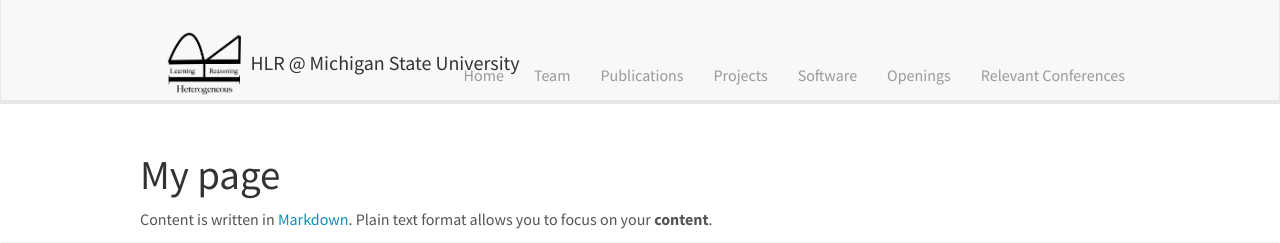
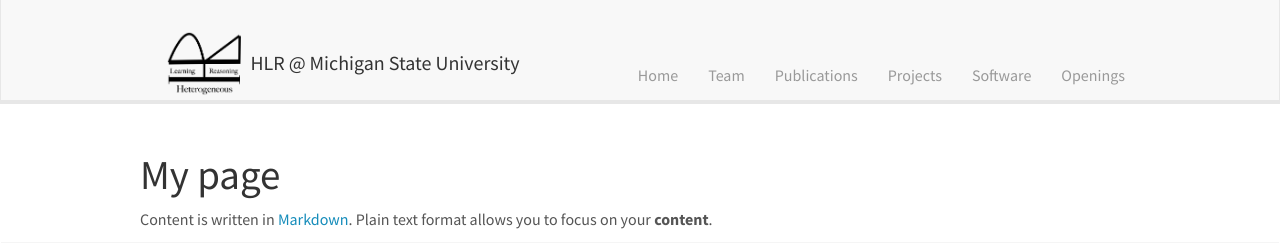
Before and after one commit to HLR/HLR.github.io, a Jekyll site: the page built from aeuindex.md, in a window 1280 px wide. Shown: the top 243 px of the page. Built offline with Jekyll 4.4.1, drawn with Linux system fonts in a browser that asks for light colours; nearby versions of some CDN libraries.

Commit message:
Revert "Update header.html"

```diff
--- a/_includes/header.html
+++ b/_includes/header.html
@@ -20,7 +20,6 @@
 		<li><a href="{{ site.url }}{{ site.baseurl }}/projects">Projects</a></li>
 		<li><a href="{{ site.url }}{{ site.baseurl }}/software">Software</a></li>
 		<li><a href="{{ site.url }}{{ site.baseurl }}/openings">Openings</a></li>
-		<li><a href="https://aideadlin.es/?sub=ML,NLP">Relevant Conferences</a></li>
 	  </ul>
 	</div>
   </div>
```
